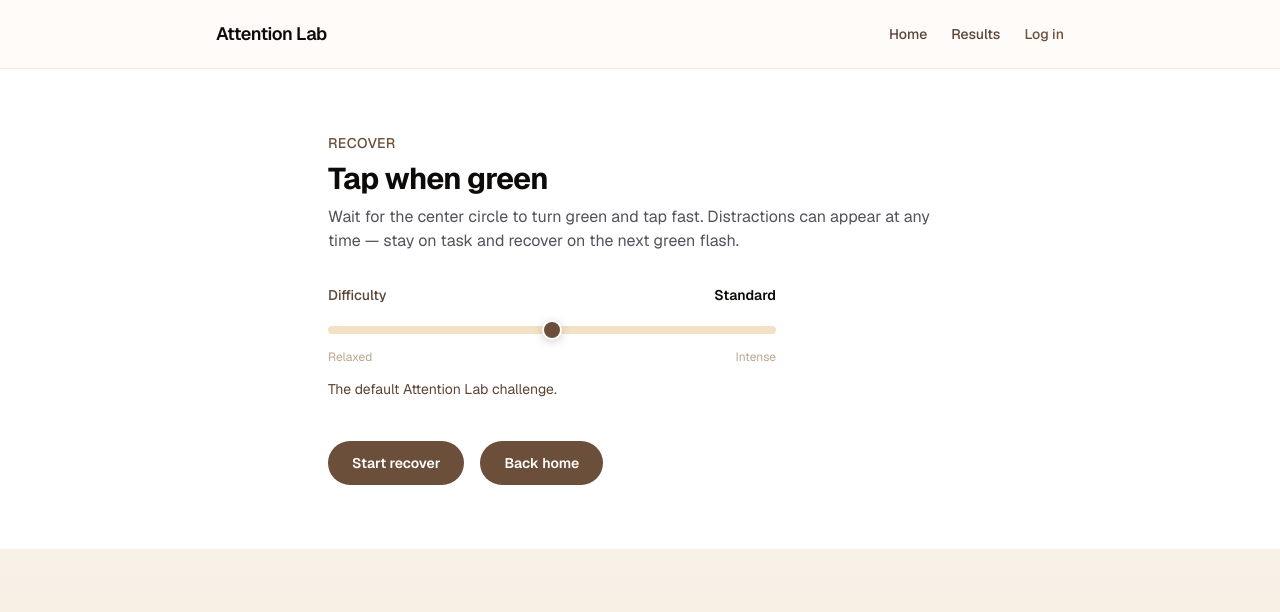
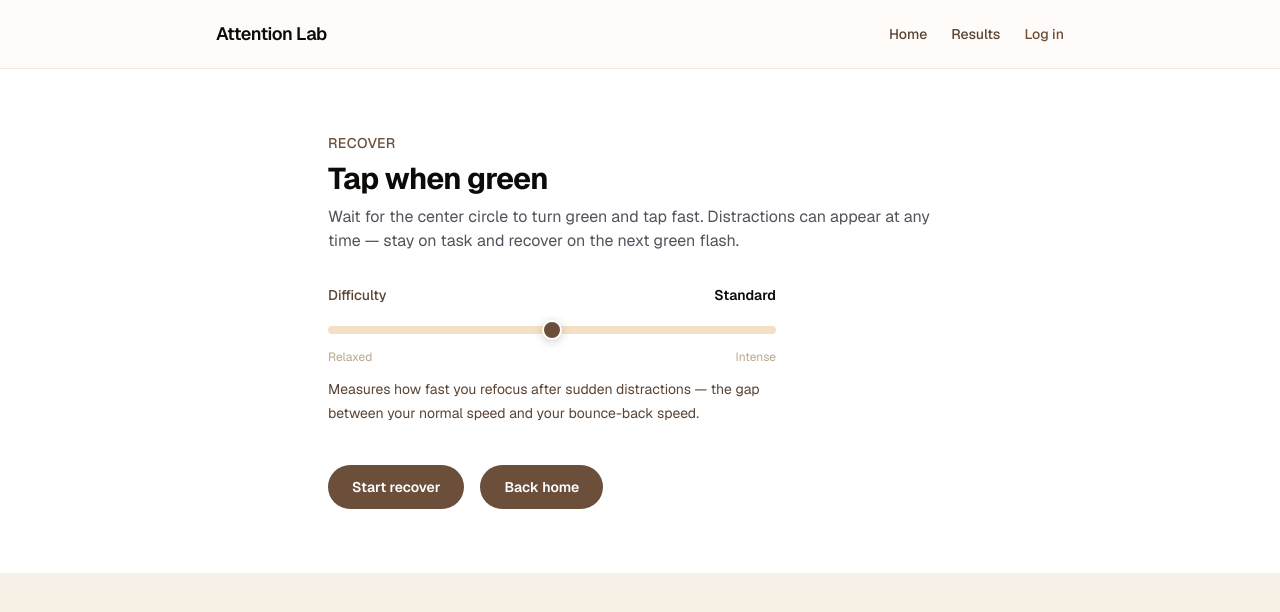
Before and after one commit to LiamPMcA/Attention-Lab, a Next.js app: page /lab/recover in a window 1280 px wide. Shown: the top 612 px of the page. Built offline with nearby package versions, Linux system fonts and the light colour scheme; no server answers.

Commit message:
feat: updated descriptions

```diff
--- a/components/DifficultySlider.tsx
+++ b/components/DifficultySlider.tsx
@@ -6,11 +6,13 @@ import {
 type DifficultySliderProps = {
   value: DifficultyLevel;
   onChange: (value: DifficultyLevel) => void;
+  description: string;
 };
 
 export default function DifficultySlider({
   value,
   onChange,
+  description,
 }: DifficultySliderProps) {
   const option = DIFFICULTY_OPTIONS[value - 1];
 
@@ -46,9 +48,7 @@ export default function DifficultySlider({
         <span>Intense</span>
       </div>
 
-      <p className="mt-3 text-sm leading-6 text-warm-muted">
-        {option.description}
-      </p>
+      <p className="mt-3 text-sm leading-6 text-warm-muted">{description}</p>
     </div>
   );
 }
--- a/components/games/CaptureGame.tsx
+++ b/components/games/CaptureGame.tsx
@@ -80,7 +80,11 @@ export default function CaptureGame() {
 
       {phase === "idle" && (
         <>
-          <DifficultySlider value={difficulty} onChange={setDifficulty} />
+          <DifficultySlider
+            value={difficulty}
+            onChange={setDifficulty}
+            description="Measures how well you spot the real target and ignore distractors that try to pull your attention away."
+          />
           <div className="flex flex-wrap items-center gap-4">
             <button
               type="button"
--- a/components/games/RecoverGame.tsx
+++ b/components/games/RecoverGame.tsx
@@ -131,7 +131,11 @@ export default function RecoverGame() {
 
       {phase === "idle" && (
         <>
-          <DifficultySlider value={difficulty} onChange={setDifficulty} />
+          <DifficultySlider
+            value={difficulty}
+            onChange={setDifficulty}
+            description="Measures how fast you refocus after sudden distractions — the gap between your normal speed and your bounce-back speed."
+          />
           <div className="flex flex-wrap items-center gap-4">
             <button
               type="button"
--- a/components/games/SwitchGame.tsx
+++ b/components/games/SwitchGame.tsx
@@ -79,7 +79,11 @@ export default function SwitchGame() {
 
       {phase === "idle" && (
         <>
-          <DifficultySlider value={difficulty} onChange={setDifficulty} />
+          <DifficultySlider
+            value={difficulty}
+            onChange={setDifficulty}
+            description="Measures how quickly you adapt when the rule changes — the extra time it costs to switch between tasks."
+          />
           <div className="flex flex-wrap items-center gap-4">
             <button
               type="button"
```
